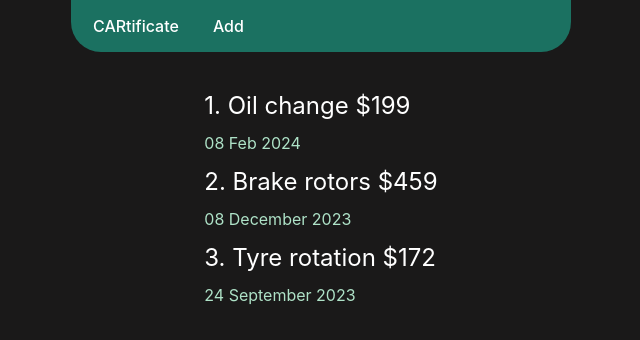
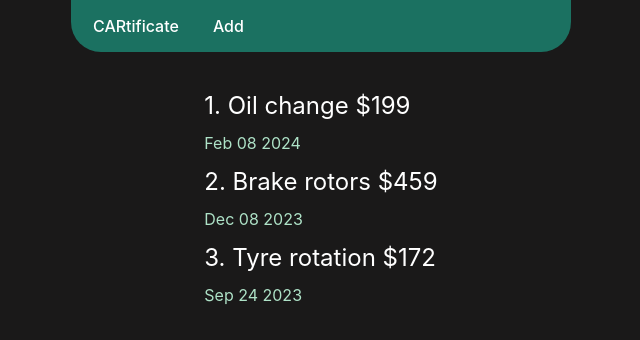
Before and after one commit to NeggFriedRice/CA2023Projects, a React (Vite) app in the folder javascript/cartificate/: page / in a window 1280 px wide. Shown: the top 340 px of the page, without its empty margins (319-959 px from the left). Built offline with nearby package versions, Linux system fonts and the light colour scheme.

Commit message:
Nightly push before bed. Fix placeholder updates format

```diff
--- a/javascript/cartificate/src/App.jsx
+++ b/javascript/cartificate/src/App.jsx
@@ -11,19 +11,19 @@ function App() {
   // const [count, setCount] = useState(0)
   const placeHolderUpdates = [{
     activity: "Oil change",
-    date: "08 Feb 2024",
+    date: "Feb 08 2024",
     cost: "199",
     notes: "Nothing to add"
   },
   {
     activity: "Brake rotors",
-    date: "08 December 2023",
+    date: "Dec 08 2023",
     cost: "459",
     notes: "Pads to be changed at next service"
   },
   {
     activity: "Tyre rotation",
-    date: "24 September 2023",
+    date: "Sep 24 2023",
     cost: "172",
     notes: "Bob Jane Box Hill"
   }
--- a/javascript/cartificate/src/components/NavBar.jsx
+++ b/javascript/cartificate/src/components/NavBar.jsx
@@ -6,14 +6,12 @@ const NavBar = () => {
     <>
       <nav class="navbar" role="navigation">
         <div class="navbar-brand">
-          <div class="navbar-start">
             <Link to="/" className="navbar-item">
               <p>CARtificate</p>
             </Link>
             <Link to="/update" className="navbar-item">
               <p>Add</p>
             </Link>
-          </div>
         </div>
 
         <div id="navbarBasicExample" class="navbar-menu">
--- a/javascript/cartificate/src/index.css
+++ b/javascript/cartificate/src/index.css
@@ -41,6 +41,7 @@
   color: rgb(153, 216, 172);
   background: none;
   margin-left: 10px;
+  transition: 0.5s;
 }
 
 .log-container {
```
